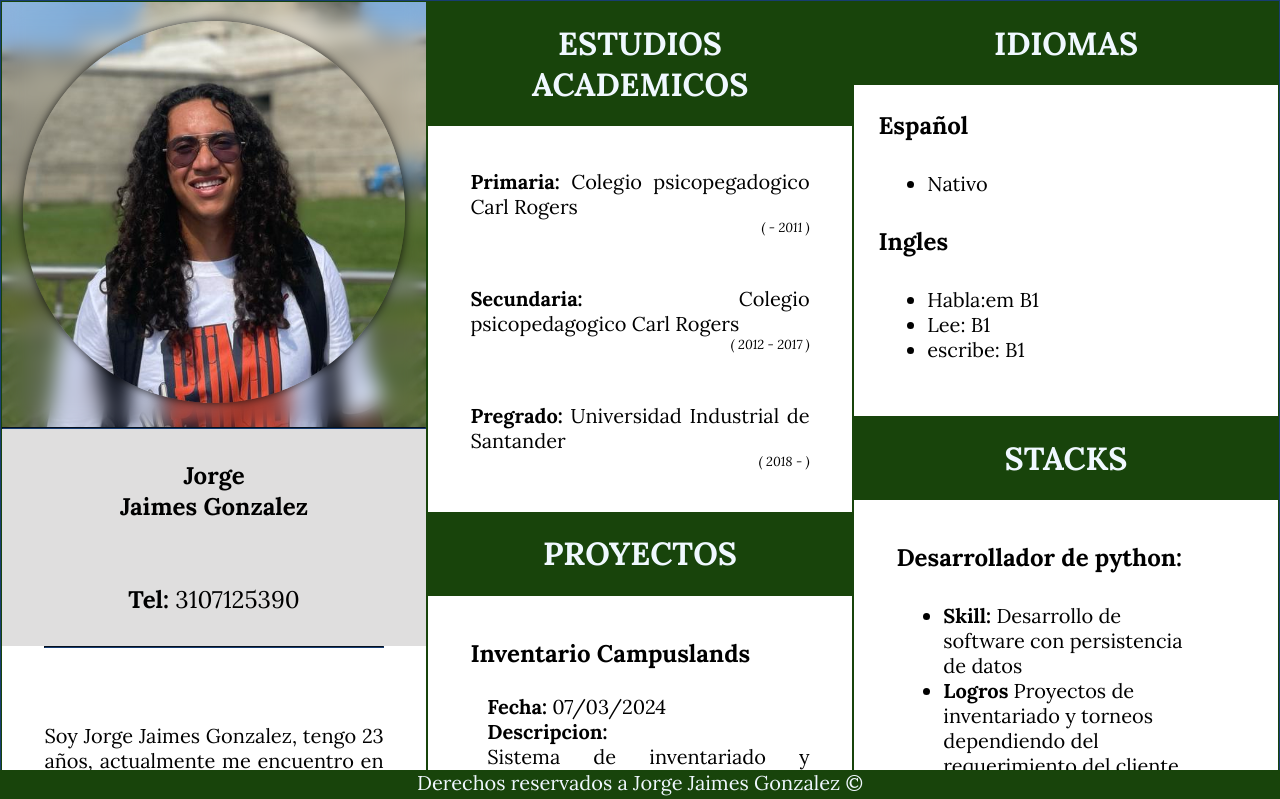
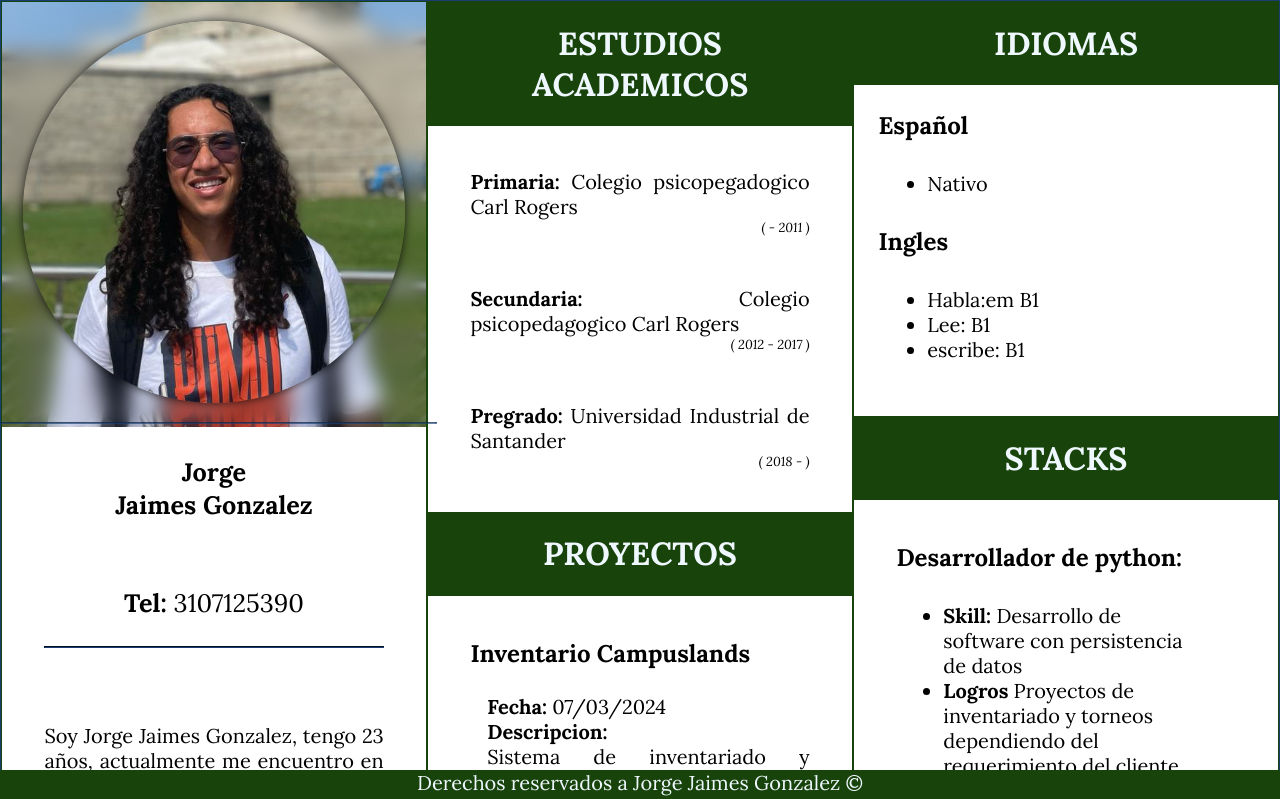
Before and after one commit to Jorgejaimesg/Cv, a plain HTML site: page index.html in a window 1280 px wide. In both pictures the pointer is over the element 214 px from the left and 536 px from the top of the page. Shown: the top 799 px of the page. Drawn offline with Linux system fonts and the light colour scheme; a web font is replaced by a local one.

Commit message:
style letras zoom

```diff
--- a/css/styles.css
+++ b/css/styles.css
@@ -56,8 +56,8 @@ body{
     padding-right: 10%;
     transition: 1.5s;
 }
-.perfil:hover,.nombre:hover,.links:hover,.estudios:hover,.proyectos:hover,.idiomas:hover,.stacks:hover{
-    background-color: rgb(223, 222, 222);
+.perfil:hover,.nombre:hover,.estudios:hover,.proyectos:hover,.idiomas:hover,.stacks:hover{
+    scale: 1.05;
 }
 .links{
     padding-left: 10%;
@@ -84,6 +84,7 @@ a:visited{
     color: aliceblue;
     padding: 5%;
     transition: 1.5s;
+
 }
 .titulo:hover{
     background-color:  rgb(19, 47, 9);
@@ -148,6 +149,7 @@ footer{
     background-color: rgb(24, 68, 11);
     bottom: 0;
 }
+
 .textfooter{
     inset: 0;
     margin: auto;
```
